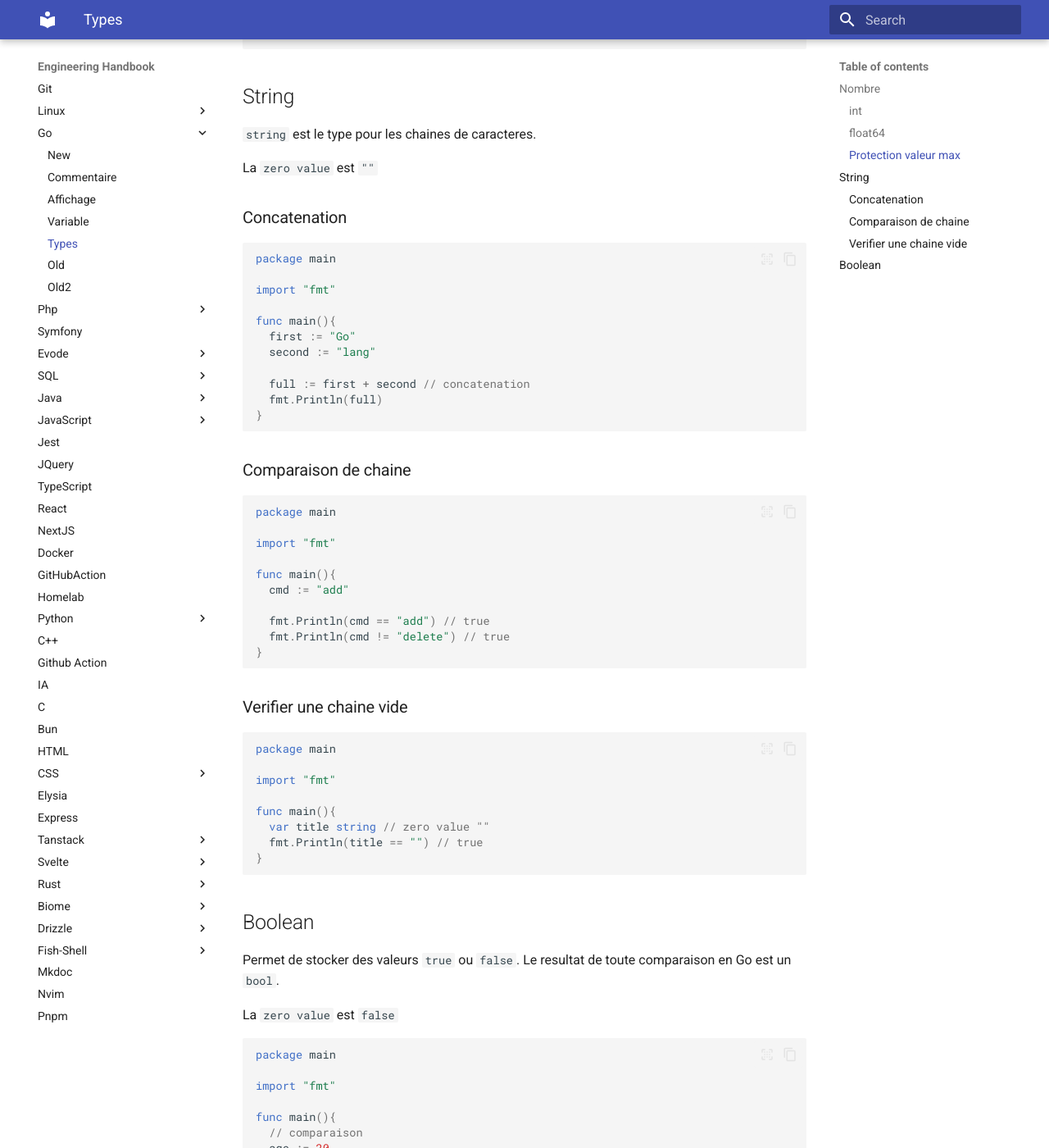
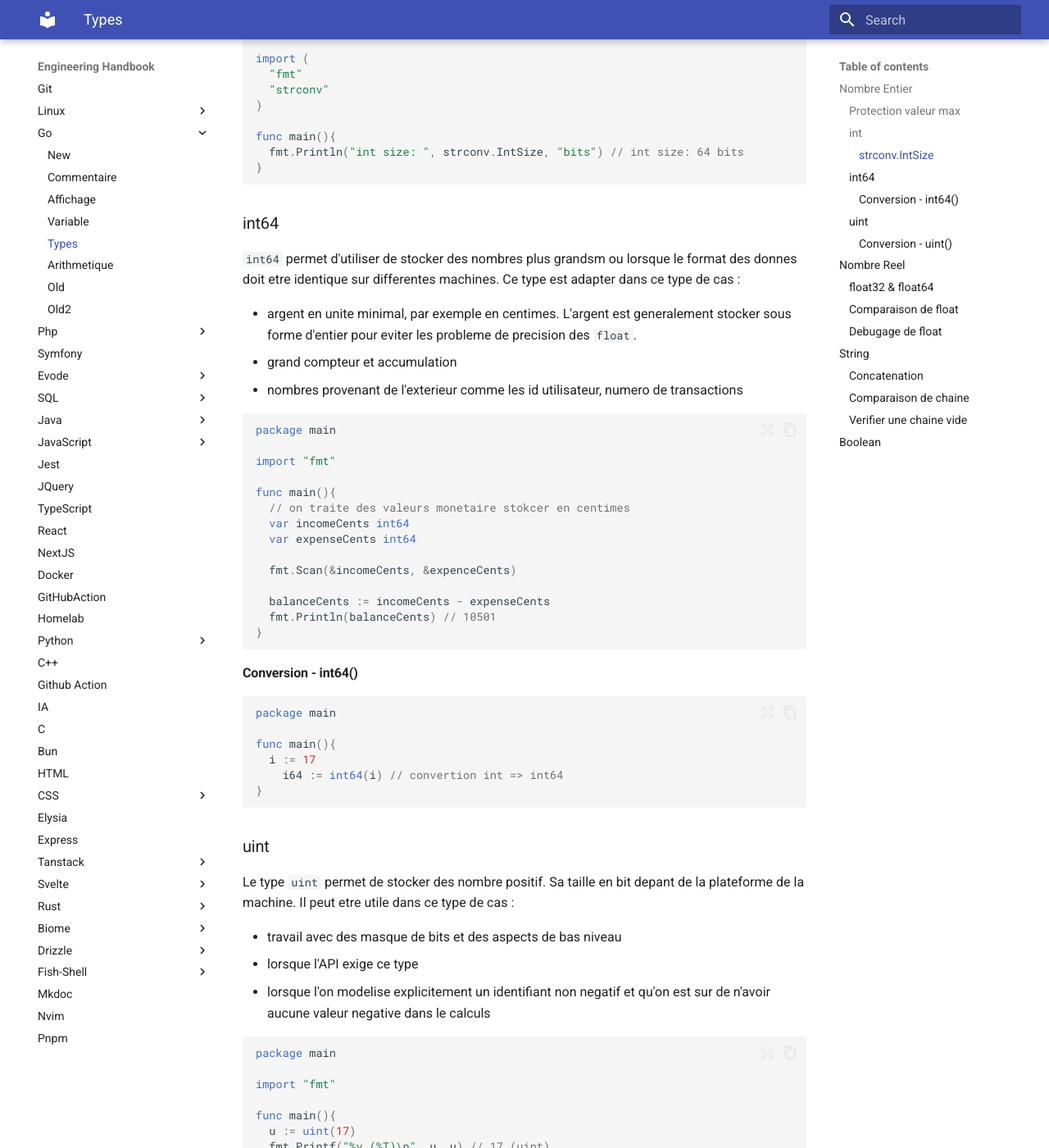
Before and after one commit to GuillemotClement/engineering-handbook, an MkDocs documentation site: the page built from docs/go/types.md, in a window 1280 px wide and 1400 px high, scrolled down 1085 px. Shown: the whole window at 82% size. Built offline with MkDocs 1.6.1 and Material for MkDocs 9.7.7, drawn with Linux system fonts in a browser that asks for light colours; some of the changed text lies outside the part shown.

Commit message:
feat: Go(arithmetique)

````diff
--- a/docs/go/types.md
+++ b/docs/go/types.md
@@ -42,6 +30,146 @@ func main(){
   fmt.Println(max) // correct meme avec des valeurs negative.
 }
 ```
+
+### int
+
+`int` est le type pour les nombres entier. Il prends en charge les operations et les comparaison. Pour l'operation `/`, la partie decimal est supprime.
+Il prend des postifs et negatif.
+
+La `zero value` est `0`.
+
+#### strconv.IntSize
+
+Permet de connaitre le nombre de bit utiliser pour le type `int`
+
+```go
+package main
+
+import (
+  "fmt"
+  "strconv"
+)
+
+func main(){
+  fmt.Println("int size: ", strconv.IntSize, "bits") // int size: 64 bits
+}
+```
+
+### int64
+
+`int64` permet d'utiliser de stocker des nombres plus grandsm ou lorsque le format des donnes doit etre identique sur differentes machines.
+Ce type est adapter dans ce type de cas :
+
+- argent en unite minimal, par exemple en centimes. L'argent est generalement stocker sous forme d'entier pour eviter les probleme de precision des `float`.
+- grand compteur et accumulation
+- nombres provenant de l'exterieur comme les id utilisateur, numero de transactions
+
+```go
+package main
+
+import "fmt"
+
+func main(){
+  // on traite des valeurs monetaire stokcer en centimes
+  var incomeCents int64
+  var expenseCents int64
+
+  fmt.Scan(&incomeCents, &expenceCents)
+
+  balanceCents := incomeCents - expenseCents
+  fmt.Println(balanceCents) // 10501
+}
+```
+
+#### Conversion - int64()
+
+```go
+package main
+
+func main(){
+  i := 17
+	i64 := int64(i) // convertion int => int64
+}
+```
+
+### uint
+
+Le type `uint` permet de stocker des nombre positif. Sa taille en bit depant de la plateforme de la machine. Il peut etre utile dans ce type de cas :
+
+- travail avec des masque de bits et des aspects de bas niveau
+- lorsque l'API exige ce type
+- lorsque l'on modelise explicitement un identifiant non negatif et qu'on est sur de n'avoir aucune valeur negative dans le calculs
+
+```go
+package main
+
+import "fmt"
+
+func main(){
+  u := uint(17)
+  fmt.Printf("%v (%T)\n", u, u) // 17 (uint)
+}
+```
+
+#### Conversion - uint()
+
+```go
+package main
+
+func main(){
+  i := 17
+	u := uint(i) // convertion int => uint
+}
+```
+
+---
+
+## Nombre Reel
+
+Les nombres reel dans l'ordinateur ne sont pas precis. Il ne faut pas effectuer de calcul en utilisant des type `float`. Ils sont stockes sous forme binaire, et certaines fractions decimale ne peuvent pas etre representer.
+
+### float32 & float64
+
+`float32` occupe 32 bits et `float64` occupe 64 bits. Plus il y a de bits et plus la precision est grande. Par defaut, c'est le `float64` qui est utiliser.
+
+La `zero value` est `0.0`
+
+```go
+package main
+
+import "fmt"
+
+func main(){
+  x := 0.1
+  var y float32 = 0.1
+
+  fmt.Printf("x=%v, type=%T\n", x, x) // x=0.1 type=float64
+  fmt.Printf("y=%v type=%T\n", y, y) // y=0.1 type=float32
+}
+```
+
+### Comparaison de float
+
+Les fractions du type `0.1` dans le systeme binaire sont infinies (`1/3` par exemple : 0.33333 ...). Le nombre est stocke de maniere aproximative.
+
+Pour faire des compairaison de `float`, on integre une tolerance pour que l'evaluation de la condition soit fiable.
+
+### Debugage de float
+
+```go
+package main
+
+import "fmt"
+
+func main(){
+  x := 0.1 + 0.2
+  fmt.Printf("x=%v\n", x) // x=0.3000000000004
+  fmt.Printf("x=%.17f\n", x) // x=3.00000000004
+  fmt.Printf("x=%T\n", x) // type=float64
+}
+```
+
+---
 
 ## String
 
@@ -93,6 +221,8 @@ func main(){
 }
 ```
 
+---
+
 ## Boolean
 
 Permet de stocker des valeurs `true` ou `false`. Le resultat de toute comparaison en Go est un `bool`.
--- a/mkdocs.yml
+++ b/mkdocs.yml
@@ -14,6 +14,7 @@ nav:
       - Affichage: go/affichage.md
       - Variable: go/variable.md
       - Types: go/types.md
+      - Arithmetique: go/arithmetique.md
       - Old: go/old_index.md
       - Old2: go/old2.md
   - Php:
````
Also changed, not shown: other parts of docs/go/types.md (+1 -13 lines), docs/go/arithmetique.md (added, +108 -0 lines).
